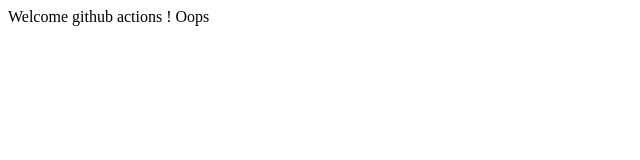
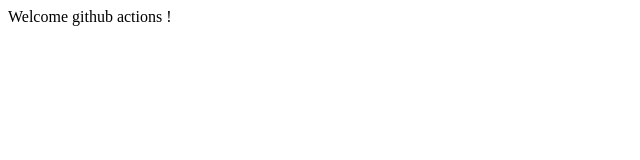
Before and after one commit to yusinto/github-actions-demo, a React app: page / in a window 1280 px wide. Shown: the top 160 px of the page, without its empty margins (0-640 px from the left). Built offline with nearby package versions, Linux system fonts and the light colour scheme; the HTML template or start-up script is replaced by a standard one.

Commit message:
Updated tests

```diff
--- a/src/app.tsx
+++ b/src/app.tsx
@@ -3,8 +3,8 @@
 interface AppProps {
   firstName: string
 }
-const App: FunctionComponent<AppProps> = ({ name }) => {
-  return <div>Welcome github actions {name}! Oops</div>
+const App: FunctionComponent<AppProps> = ({ firstName }) => {
+  return <div>Welcome github actions {firstName}!</div>
 }
 
 export default App
```
Also changed, not shown: 2 other files (tests, documents, lock files or other folders).
